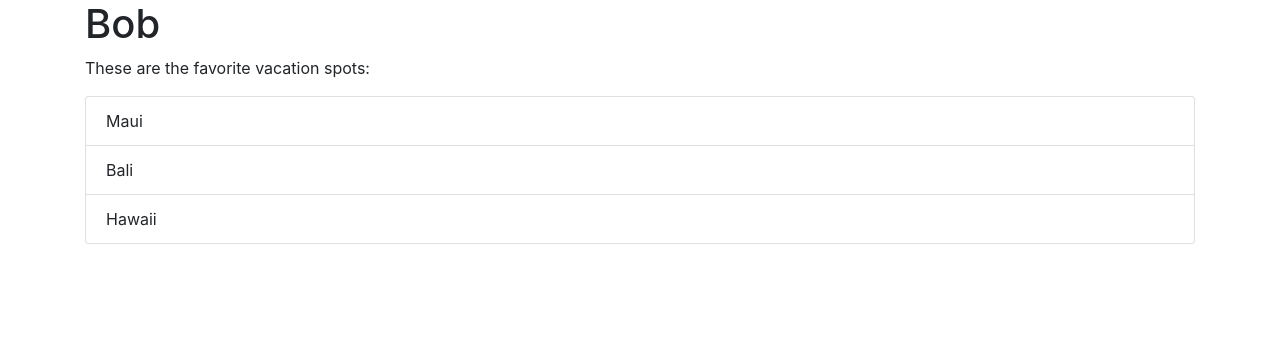
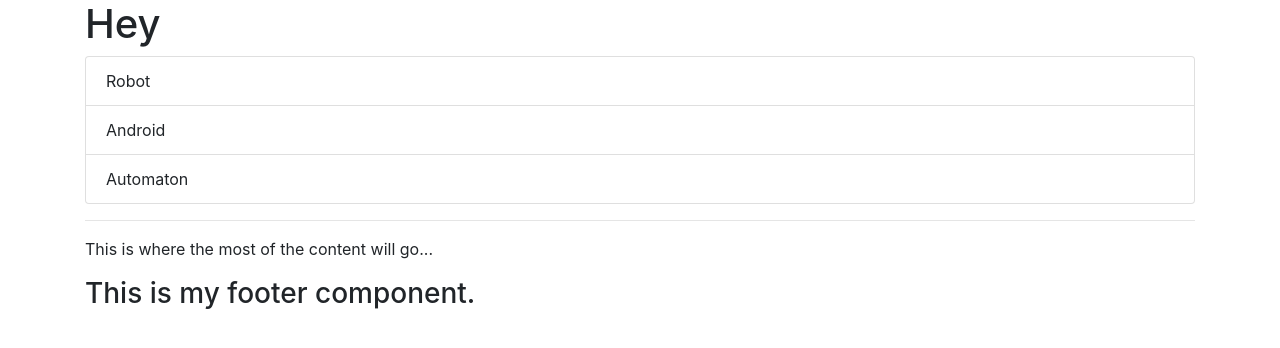
Before and after one commit to dandumitriu33/react-freecodecamp, a React (Create React App) app in the folder FreeCodeCampReact.UI/FreeCodeCampReact.UI/ClientApp/: page / in a window 1280 px wide. Shown: the top 348 px of the page. Built offline with nearby package versions, Linux system fonts and the light colour scheme.

Commit message:
Add Parent/Child components exercise

```diff
--- /dev/null
+++ b/FreeCodeCampReact.UI/FreeCodeCampReact.UI/ClientApp/src/ExerciseApp.js
@@ -0,0 +1,16 @@
+import React from "react";
+import Footer from "./components/Footer";
+import Header from "./components/Header";
+import MainContent from "./components/MainContent";
+
+function ExerciseApp() {
+    return (
+        <div class="container">
+            <Header />
+            <MainContent />
+            <Footer />
+        </div>
+        )
+}
+
+export default ExerciseApp
--- /dev/null
+++ b/FreeCodeCampReact.UI/FreeCodeCampReact.UI/ClientApp/src/components/Footer.js
@@ -0,0 +1,12 @@
+import React from "react";
+
+function Footer() {
+    return (
+        <footer>
+           <h3>This is my footer component.</h3>
+        </footer>
+        )
+}
+
+
+export default Footer;
--- /dev/null
+++ b/FreeCodeCampReact.UI/FreeCodeCampReact.UI/ClientApp/src/components/Header.js
@@ -0,0 +1,17 @@
+import React from "react";
+
+function Header() {
+    return (
+        <nav>
+            <h1>Hey</h1>
+            <ul class="list-group">
+                <li class="list-group-item">Robot</li>
+                <li class="list-group-item">Android</li>
+                <li class="list-group-item">Automaton</li>
+            </ul>
+            <hr />
+        </nav>
+        )
+};
+
+export default Header;
--- /dev/null
+++ b/FreeCodeCampReact.UI/FreeCodeCampReact.UI/ClientApp/src/components/MainContent.js
@@ -0,0 +1,11 @@
+import React from "react";
+
+function MainContent() {
+    return (
+        <main>
+            <p>This is where the most of the content will go...</p>
+        </main>
+        )
+};
+
+export default MainContent;
--- a/FreeCodeCampReact.UI/FreeCodeCampReact.UI/ClientApp/src/index.js
+++ b/FreeCodeCampReact.UI/FreeCodeCampReact.UI/ClientApp/src/index.js
@@ -46,14 +46,24 @@
 //    <MyApp />,
 //    document.getElementById("root"));
 
-// Exercise 2 - Functional components
+// Exercise 2 - Functional components + move to new file
+//import 'bootstrap/dist/css/bootstrap.css';
+//import React from "react";
+//import ReactDOM from "react-dom";
+
+//import Vacations from "./components/Vacations";
+
+
+//ReactDOM.render(
+//    <Vacations />,
+//    document.getElementById("root"));
+
+
+// Creating the App entry point element - same level as Components in tree
 import 'bootstrap/dist/css/bootstrap.css';
 import React from "react";
 import ReactDOM from "react-dom";
 
-import Vacations from "./components/Vacations";
+import ExerciseApp from "./ExerciseApp";
 
-
-ReactDOM.render(
-    <Vacations />,
-    document.getElementById("root"));
+ReactDOM.render(<ExerciseApp />, document.getElementById("root"))
```
